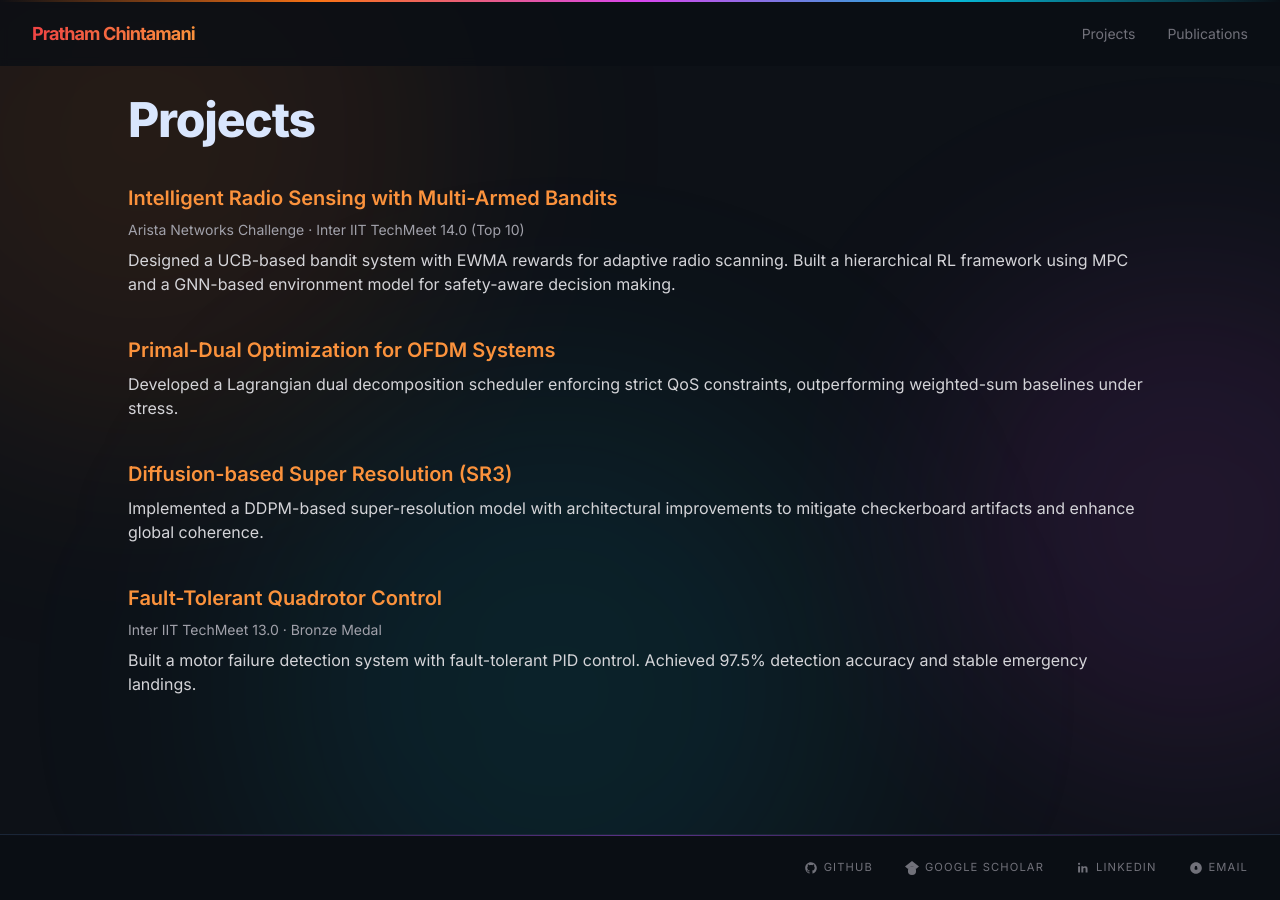
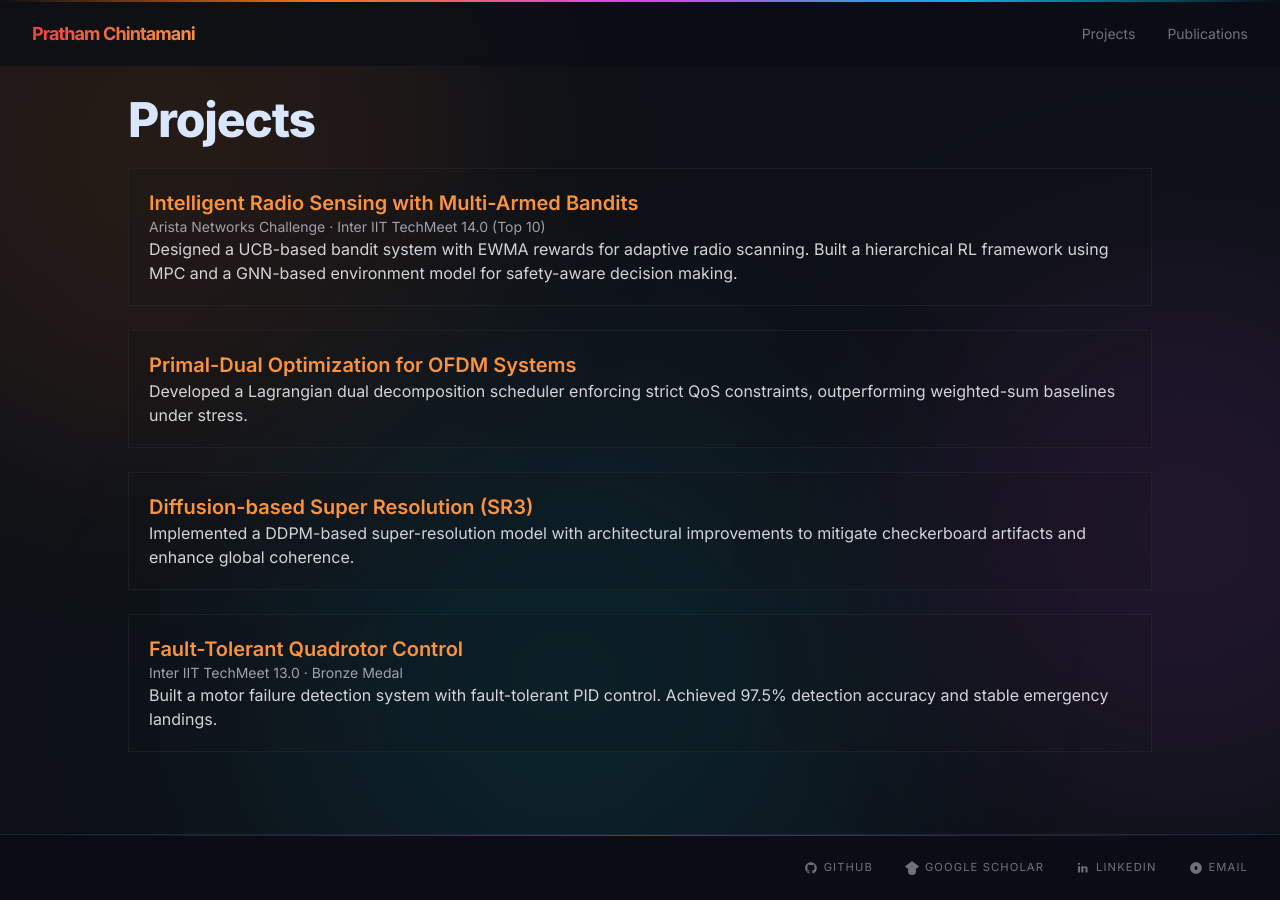
Before and after one commit to prathamchintamani/prathamchintamani.github.io, a Jekyll site: the page built from projects/index.md, in a window 1280 px wide. Built offline with Jekyll 4.4.1, drawn with Linux system fonts in a browser that asks for light colours; nearby versions of some CDN libraries.

Commit message:
further polish

```diff
--- a/_layouts/default.html
+++ b/_layouts/default.html
@@ -103,6 +103,27 @@
         ::-webkit-scrollbar-thumb {
             background: #1a2637;
         }
+        @keyframes float1 {
+          0%   { transform: translate(0,0); }
+          50%  { transform: translate(40px, 20px); }
+          100% { transform: translate(0,0); }
+        }
+
+        @keyframes float2 {
+          0%   { transform: translate(0,0); }
+          50%  { transform: translate(-30px, 30px); }
+          100% { transform: translate(0,0); }
+        }
+
+        @keyframes float3 {
+          0%   { transform: translate(0,0); }
+          50%  { transform: translate(20px, -30px); }
+          100% { transform: translate(0,0); }
+        }
+
+        .animate-float1 { animation: float1 18s ease-in-out infinite; }
+        .animate-float2 { animation: float2 22s ease-in-out infinite; }
+        .animate-float3 { animation: float3 20s ease-in-out infinite; }
   </style>
 </head>
 <body class="flex flex-col min-h-screen antialiased bg-[#0d1117] relative overflow-x-hidden">
@@ -110,13 +131,14 @@
   <!-- Ambient Radial Background Gradients -->
   <div class="fixed inset-0 z-0 pointer-events-none overflow-hidden">
     <!-- warm primary -->
-    <div class="absolute -top-40 -left-40 w-[600px] h-[600px] bg-orange-500/10 rounded-full blur-[120px]"></div>
+    <div class="absolute -top-40 -left-40 w-[600px] h-[600px]
+            bg-orange-500/10 rounded-full blur-[120px] animate-float1"></div>
 
-    <!-- magenta / purple -->
-    <div class="absolute top-[30%] -right-40 w-[500px] h-[500px] bg-fuchsia-500/10 rounded-full blur-[110px]"></div>
+<div class="absolute top-[30%] -right-40 w-[500px] h-[500px]
+            bg-fuchsia-500/10 rounded-full blur-[110px] animate-float2"></div>
 
-    <!-- deep cyan contrast -->
-    <div class="absolute bottom-[-10%] left-[20%] w-[600px] h-[600px] bg-cyan-500/10 rounded-full blur-[120px]"></div>
+<div class="absolute bottom-[-10%] left-[20%] w-[600px] h-[600px]
+            bg-cyan-500/10 rounded-full blur-[120px] animate-float3"></div>
   </div>
 
   <header class="bg-[#0a0e14]/80 backdrop-blur-sm fixed top-0 w-full z-50 border-t-2 border-transparent" style="border-image: linear-gradient(to right, transparent, #f97316, #d946ef, #06b6d4, transparent) 1;">
@@ -127,10 +149,10 @@
         <span></span>
       {% endif %}
       <nav class="hidden md:flex gap-8 items-center">
-        <a class="text-sm text-zinc-500 hover:text-zinc-300 transition"
+        <a class="text-sm text-zinc-500 hover:text-white transition-all duration-200 hover:-translate-y-[1px] transition"
           href="/projects">Projects</a>
 
-        <a class="text-sm text-zinc-500 hover:text-zinc-300 transition"
+        <a class="text-sm text-zinc-500 hover:text-white transition-all duration-200 hover:-translate-y-[1px] transition"
           href="/publications">Publications</a>
       </nav>
     </div>
@@ -148,19 +170,19 @@
     <div class="absolute inset-x-0 top-0 h-[1px] bg-gradient-to-r from-transparent via-purple-500/50 to-red-500/0"></div>
     <div class="max-w-[1280px] mx-auto px-4 md:px-8 flex flex-col md:flex-row justify-end items-center gap-6">
       <div class="flex flex-wrap gap-8 items-center justify-center">
-        <a class="flex items-center gap-1.5 font-['Inter'] text-[0.7rem] uppercase tracking-widest text-zinc-500 hover:text-zinc-400 transition-colors duration-0" href="https://github.com/prathamchintamani">
+        <a class="flex items-center gap-1.5 font-['Inter'] text-[0.7rem] uppercase tracking-widest text-zinc-500 text-zinc-500 hover:text-white transition-all duration-200 hover:-translate-y-[1px] transition-colors duration-0" href="https://github.com/prathamchintamani">
           <svg class="w-3.5 h-3.5" aria-hidden="true" xmlns="http://www.w3.org/2000/svg" fill="currentColor" viewBox="0 0 24 24"><path fill-rule="evenodd" d="M12 2c-5.52 0-10 4.48-10 10 0 4.42 2.87 8.17 6.84 9.5.5.08.66-.23.66-.5v-1.69c-2.77.6-3.36-1.34-3.36-1.34-.45-1.16-1.11-1.47-1.11-1.47-.91-.62.07-.6.07-.6 1 .07 1.53 1.03 1.53 1.03.87 1.52 2.34 1.07 2.91.83.09-.65.35-1.09.63-1.34-2.22-.25-4.55-1.11-4.55-4.92 0-1.11.38-2 1.03-2.71-.1-.25-.45-1.29.1-2.64 0 0 .84-.27 2.75 1.02.79-.22 1.65-.33 2.5-.33.85 0 1.71.11 2.5.33 1.91-1.29 2.75-1.02 2.75-1.02.55 1.35.2 2.39.1 2.64.65.71 1.03 1.6 1.03 2.71 0 3.82-2.34 4.66-4.57 4.91.36.31.69.92.69 1.85V21c0 .27.16.59.67.5C19.14 20.16 22 16.42 22 12A10 10 10 0 0 12 2Z" clip-rule="evenodd"/></svg>
           GitHub
         </a>
-        <a class="flex items-center gap-1.5 font-['Inter'] text-[0.7rem] uppercase tracking-widest text-zinc-500 hover:text-zinc-400 transition-colors duration-0" href="https://scholar.google.com/">
+        <a class="flex items-center gap-1.5 font-['Inter'] text-[0.7rem] uppercase tracking-widest text-zinc-500 text-zinc-500 hover:text-white transition-all duration-200 hover:-translate-y-[1px] transition-colors duration-0" href="https://scholar.google.com/">
           <svg class="w-3.5 h-3.5" aria-hidden="true" xmlns="http://www.w3.org/2000/svg" fill="currentColor" viewBox="0 0 24 24"><path d="M5.242 13.769L0 9.5 12 0l12 9.5-5.242 4.269C17.548 11.249 14.978 9.5 12 9.5c-2.977 0-5.548 1.748-6.758 4.269zM12 10a7 7 0 1 0 0 14 7 7 0 0 0 0-14z"/></svg>
           Google Scholar
         </a>
-        <a class="flex items-center gap-1.5 font-['Inter'] text-[0.7rem] uppercase tracking-widest text-zinc-500 hover:text-zinc-400 transition-colors duration-0" href="https://linkedin.com/in/prathamchintamani">
+        <a class="flex items-center gap-1.5 font-['Inter'] text-[0.7rem] uppercase tracking-widest text-zinc-500 text-zinc-500 hover:text-white transition-all duration-200 hover:-translate-y-[1px] transition-colors duration-0" href="https://linkedin.com/in/prathamchintamani">
           <svg class="w-3.5 h-3.5" aria-hidden="true" xmlns="http://www.w3.org/2000/svg" fill="currentColor" viewBox="0 0 24 24"><path fill-rule="evenodd" d="M12.51 8.796v1.697a3.738 3.738 0 0 1 3.288-1.684c3.455 0 3.988 2.139 3.988 4.931v5.928h-3.328V14.55c0-1.25-.025-2.86-1.85-2.86-1.851 0-2.134 1.355-2.134 2.766v5.213h-3.328V8.796h3.364ZM3.332 5.01A1.914 1.914 0 0 1 5.253 3c1.063 0 1.921.847 1.921 1.906 0 1.056-.855 1.908-1.921 1.908-1.06 0-1.921-.852-1.921-1.908Zm3.585 14.656H3.59V8.796h3.327v10.87Z" clip-rule="evenodd"/></svg>
           LinkedIn
         </a>
-        <a class="flex items-center gap-1.5 font-['Inter'] text-[0.7rem] uppercase tracking-widest text-zinc-500 hover:text-zinc-400 transition-colors duration-0" href="mailto:ee23b041@iittp.ac.in">
+        <a class="flex items-center gap-1.5 font-['Inter'] text-[0.7rem] uppercase tracking-widest text-zinc-500 text-zinc-500 hover:text-white transition-all duration-200 hover:-translate-y-[1px] transition-colors duration-0" href="mailto:ee23b041@iittp.ac.in">
           <svg class="w-3.5 h-3.5" aria-hidden="true" xmlns="http://www.w3.org/2000/svg" fill="currentColor" viewBox="0 0 24 24"><path fill-rule="evenodd" d="M2 12C2 6.477 6.477 2 12 2s10 4.477 10 10-4.477 10-10 10S2 17.523 2 12Zm11.83-2.184a1.868 1.868 0 0 0-3.66 0l-.634 3.033A1.868 1.868 0 0 0 11.365 15h1.27a1.868 1.868 0 0 0 1.829-2.15l-.634-3.034ZM12 8.5a.5.5 0 1 0 0-1 .5.5 0 0 0 0 1Z" clip-rule="evenodd"/></svg>
           Email
         </a>
--- a/assets/css/style.scss
+++ b/assets/css/style.scss
@@ -17,7 +17,12 @@ body {
     font-family: 'JetBrains Mono', monospace !important;
 }
 .content-container {
-    max-width: 1280px !important;
+  max-width: 1100px !important;   /* was 1280 → too wide illusion */
+}
+
+main > div {
+  margin-left: auto;
+  margin-right: auto;
 }
 ::-webkit-scrollbar {
     width: 4px !important;
--- a/projects/index.md
+++ b/projects/index.md
@@ -3,15 +3,19 @@ layout: default
 title: Projects
 ---
 
-<div class="space-y-10">
+<div class="space-y-6">
 
 <h1 class="text-4xl md:text-5xl font-extrabold tracking-tight">
   Projects
 </h1>
 
 <!-- Project 1 -->
-<div class="space-y-2">
-  <h2 class="text-xl font-semibold text-orange-400">
+<div class="group p-5 rounded-xl border border-zinc-800/60
+            hover:border-zinc-600/80
+            bg-zinc-900/20 hover:bg-zinc-900/40
+            transition-all duration-300">
+  <h2 class="text-xl font-semibold text-orange-400
+           group-hover:text-orange-300 transition">
     Intelligent Radio Sensing with Multi-Armed Bandits
   </h2>
   <p class="text-zinc-400 text-sm">Arista Networks Challenge · Inter IIT TechMeet 14.0 (Top 10)</p>
@@ -22,8 +26,12 @@ title: Projects
 </div>
 
 <!-- Project 2 -->
-<div class="space-y-2">
-  <h2 class="text-xl font-semibold text-orange-400">
+<div class="group p-5 rounded-xl border border-zinc-800/60
+            hover:border-zinc-600/80
+            bg-zinc-900/20 hover:bg-zinc-900/40
+            transition-all duration-300">
+  <h2 class="text-xl font-semibold text-orange-400
+           group-hover:text-orange-300 transition">
     Primal-Dual Optimization for OFDM Systems
   </h2>
   <p class="text-zinc-300">
@@ -32,8 +40,12 @@ title: Projects
 </div>
 
 <!-- Project 3 -->
-<div class="space-y-2">
-  <h2 class="text-xl font-semibold text-orange-400">
+<div class="group p-5 rounded-xl border border-zinc-800/60
+            hover:border-zinc-600/80
+            bg-zinc-900/20 hover:bg-zinc-900/40
+            transition-all duration-300">
+  <h2 class="text-xl font-semibold text-orange-400
+           group-hover:text-orange-300 transition">
     Diffusion-based Super Resolution (SR3)
   </h2>
   <p class="text-zinc-300">
@@ -42,8 +54,12 @@ title: Projects
 </div>
 
 <!-- Project 4 -->
-<div class="space-y-2">
-  <h2 class="text-xl font-semibold text-orange-400">
+<div class="group p-5 rounded-xl border border-zinc-800/60
+            hover:border-zinc-600/80
+            bg-zinc-900/20 hover:bg-zinc-900/40
+            transition-all duration-300">
+  <h2 class="text-xl font-semibold text-orange-400
+           group-hover:text-orange-300 transition">
     Fault-Tolerant Quadrotor Control
   </h2>
   <p class="text-zinc-400 text-sm">Inter IIT TechMeet 13.0 · Bronze Medal</p>
```
Also changed, not shown: index.md (+3 -3 lines).
